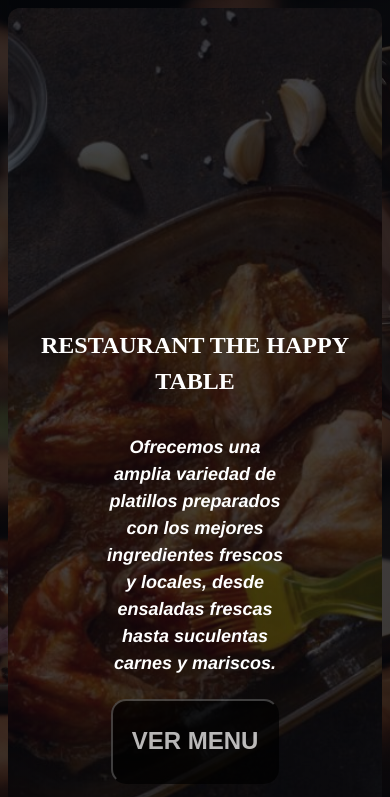
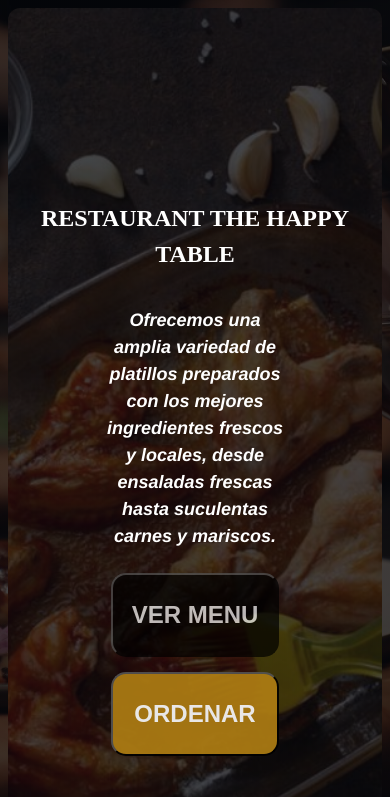
Before and after one commit to Luis-C-g/Pag-Restaurant-ReactJS, a React (Vite) app: page / in a window 390 px wide. Shown: the top 797 px of the page. Built offline with nearby package versions, Linux system fonts and the light colour scheme.

Commit message:
actualizacion

```diff
--- a/src/tituloprincipal/tprincipal.css
+++ b/src/tituloprincipal/tprincipal.css
@@ -16,7 +16,7 @@
 }
 @media only screen and (max-width: 768px) {
     .titulo{
-        height: 140vh;
+        height: 110vh;
     }
     .parraforest{
         font-size: large;
```
